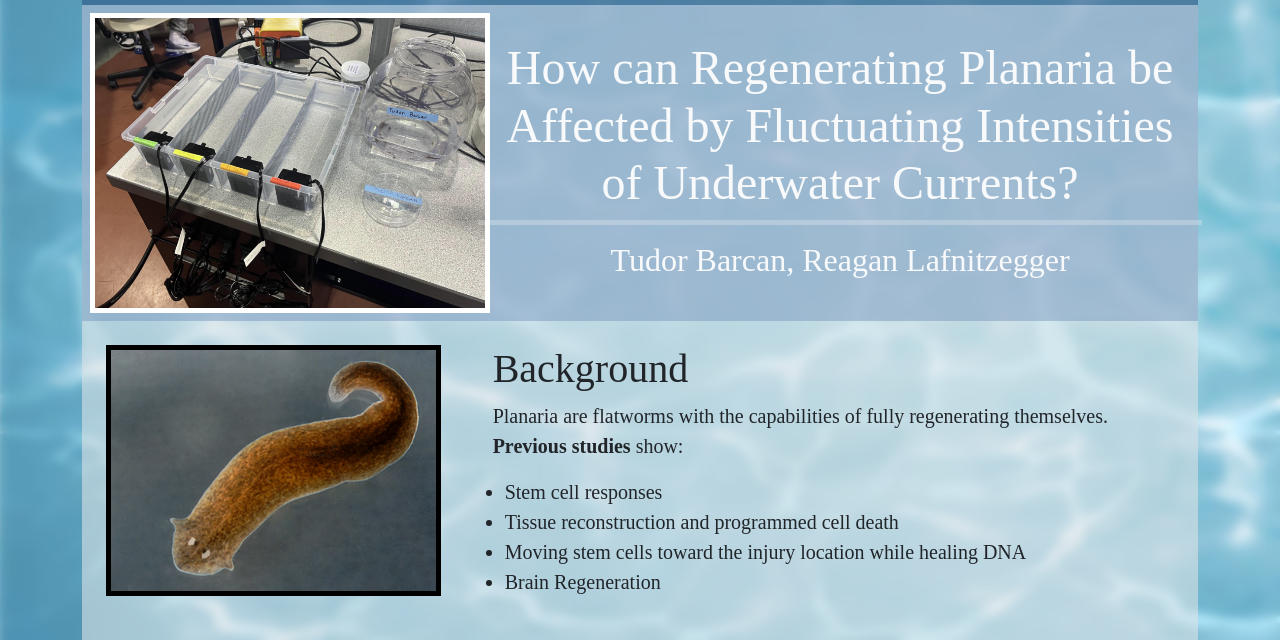
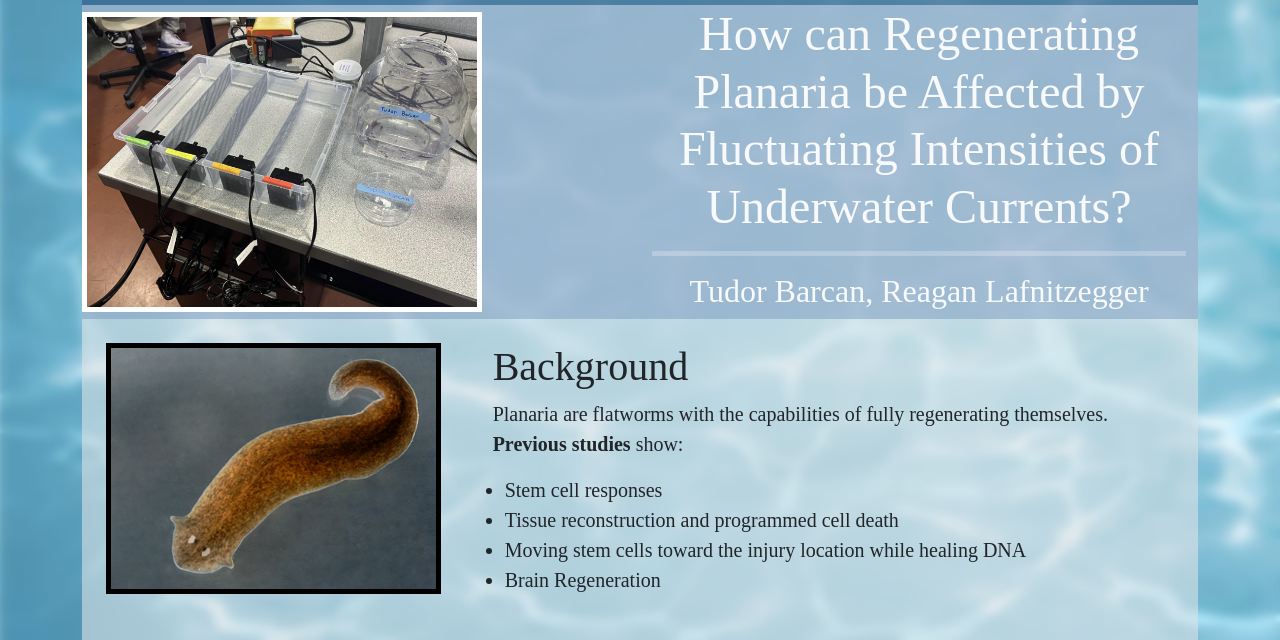
Before and after one commit to GreatBuilder/rp_barcan, a plain HTML site: page index.html in a window 1280 px wide. Shown: the part 95-735 px from the top of the page. Drawn offline with nearby package versions, Linux system fonts and the light colour scheme.

Commit message:
Fixed wrapping issue with title in home page

```diff
--- a/index.html
+++ b/index.html
@@ -56,17 +56,17 @@
         </header>
 
         <!-- showcase -->
-        <section class="showcase text-light p-2 text-center">
+        <section class="showcase text-light text-center">
             <div class="container">
                 <div class="row">
-                    <div class="col-sm-12 p-0 d-flex align-items-center">
+                    <div class="col-md-6 p-0 d-flex align-items-center">
                         <img src="img/experiment-setup.png" width="400" height="300" class="white-border" alt="Experiment Setup">
-                        <div class="row">
-                            <h1 class="display-5">How can Regenerating Planaria
-                                be Affected by Fluctuating Intensities of Underwater Currents?</h1>
-                            <hr class="horizontal-line">
-                            <h2>Tudor Barcan, Reagan Lafnitzegger</h2>
-                        </div>
+                    </div>
+                    <div class="col-sm-6 flex justify-content-start">
+                        <h1 class="display-5">How can Regenerating Planaria
+                            be Affected by Fluctuating Intensities of Underwater Currents?</h1>
+                        <hr class="horizontal-line">
+                        <h2>Tudor Barcan, Reagan Lafnitzegger</h2>
                     </div>
                 </div>
             </div>
```
